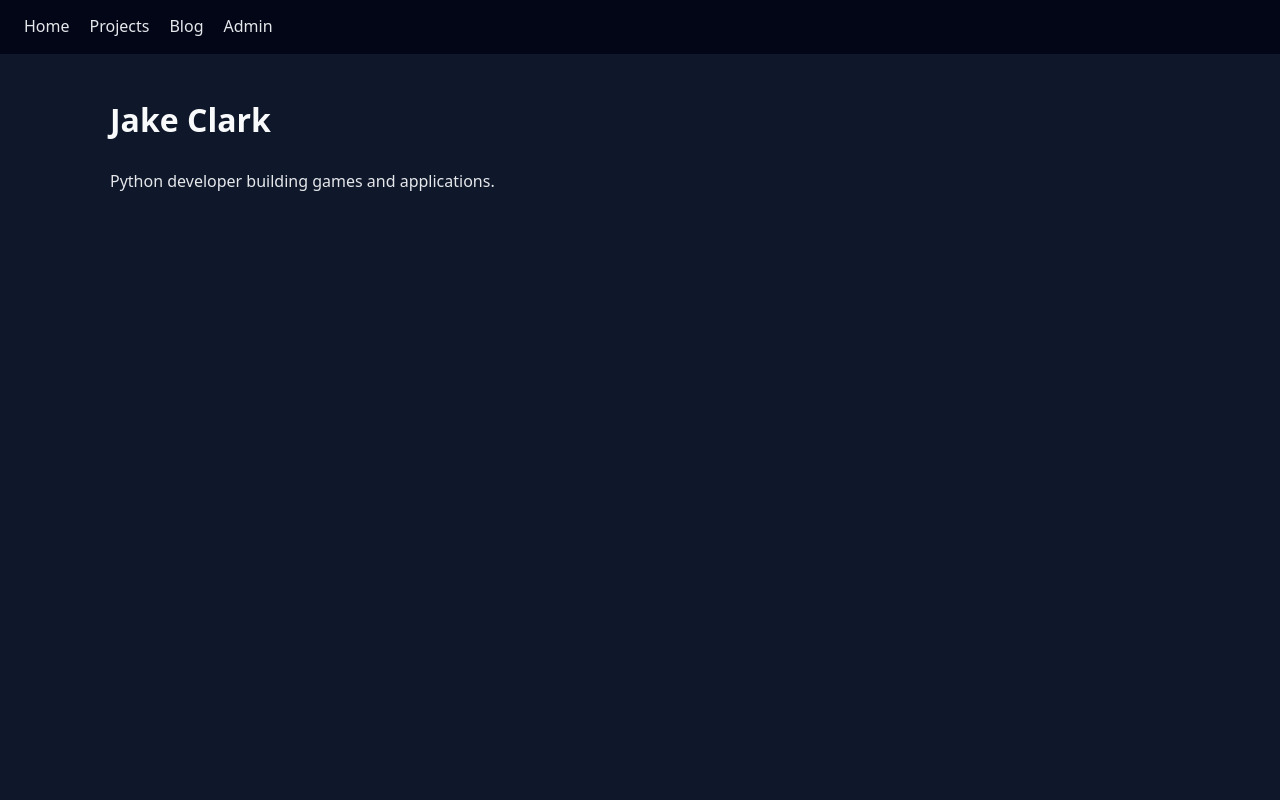
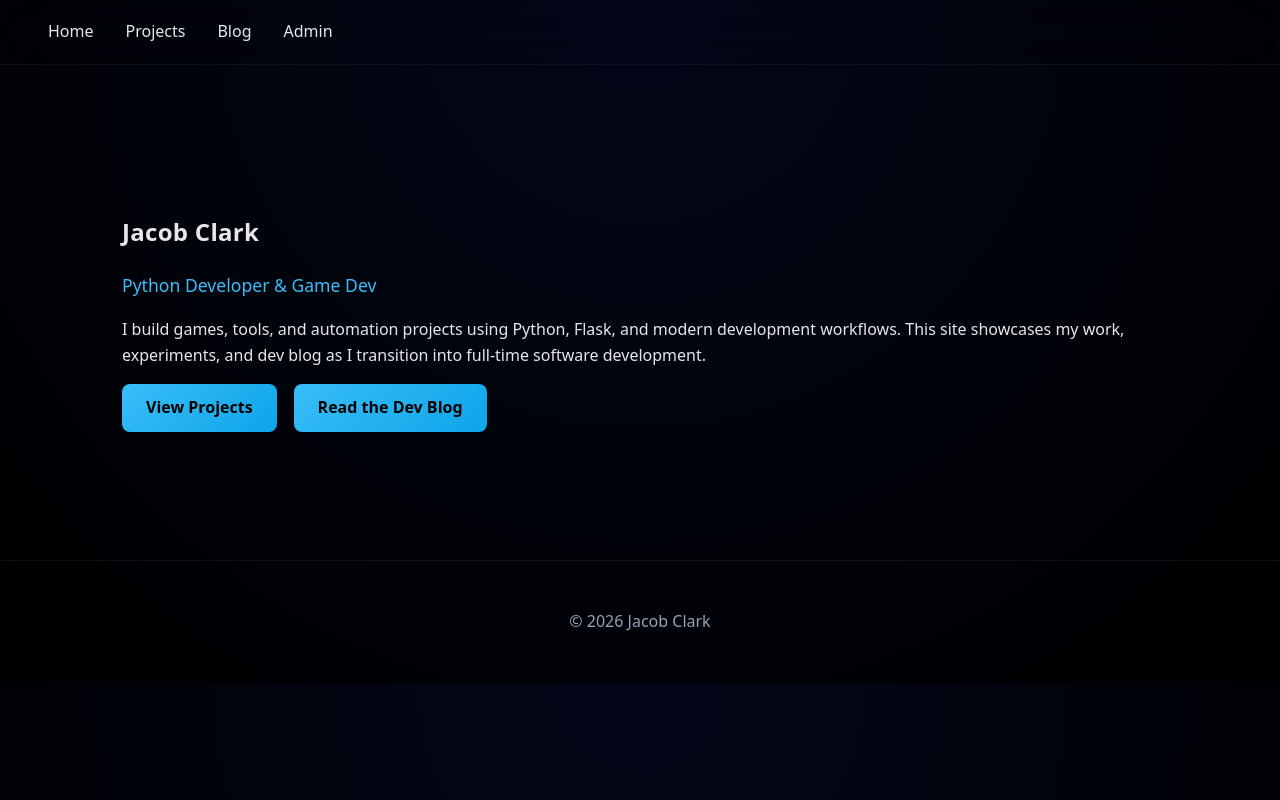
Before and after one commit to PythonJake-888/PythonPortfolio, a Flask app: page / in a window 1280 px wide. Run offline with Flask 3, Linux system fonts and the light colour scheme.

Commit message:
switched to Render Postgre SQL , and added CSS changes

```diff
--- a/app.py
+++ b/app.py
@@ -1,29 +1,57 @@
 import os
-import sqlite3
 from flask import Flask, render_template, request, redirect, url_for, session
 from werkzeug.utils import secure_filename
+from flask_sqlalchemy import SQLAlchemy
+from datetime import datetime
 
-# ---------- APP SETUP ----------
 BASE_DIR = os.path.dirname(os.path.abspath(__file__))
-UPLOAD_FOLDER = os.path.join(BASE_DIR, "static", "uploads")
-DATABASE = os.path.join(BASE_DIR, "instance", "portfolio.db")
+
+# Render-safe persistent disk
+UPLOAD_FOLDER = os.environ.get("UPLOAD_FOLDER", os.path.join(BASE_DIR, "static", "uploads"))
+
+os.makedirs(UPLOAD_FOLDER, exist_ok=True)
+
+# Database (SQLite locally, PostgreSQL on Render)
+db_url = os.environ.get("DATABASE_URL")
+if db_url and db_url.startswith("postgres://"):
+    db_url = db_url.replace("postgres://", "postgresql://")
+
+DATABASE_URI = db_url or "sqlite:///portfolio.db"
 
 app = Flask(__name__)
-app.secret_key = "dev-secret"
+app.secret_key = os.environ.get("SECRET_KEY", "dev-secret")
 app.config["UPLOAD_FOLDER"] = UPLOAD_FOLDER
+app.config["SQLALCHEMY_DATABASE_URI"] = DATABASE_URI
+app.config["SQLALCHEMY_TRACK_MODIFICATIONS"] = False
 
-os.makedirs(UPLOAD_FOLDER, exist_ok=True)
-os.makedirs(os.path.join(BASE_DIR, "instance"), exist_ok=True)
+db = SQLAlchemy(app)
 
-# ---------- DATABASE ----------
-def get_db():
-    conn = sqlite3.connect(DATABASE)
-    conn.row_factory = sqlite3.Row
-    return conn
+# ---------- MODELS ----------
+class Project(db.Model):
+    id = db.Column(db.Integer, primary_key=True)
+    title = db.Column(db.String(200))
+    description = db.Column(db.Text)
+    tech = db.Column(db.String(200))
+    github = db.Column(db.String(200))
+    demo_url = db.Column(db.String(200))
+    image = db.Column(db.String(200))
+    image_url = db.Column(db.String(200))
+    has_demo = db.Column(db.Boolean, default=False)
+
+class BlogPost(db.Model):
+    id = db.Column(db.Integer, primary_key=True)
+    title = db.Column(db.String(200))
+    slug = db.Column(db.String(200), unique=True)
+    body = db.Column(db.Text)
+    image = db.Column(db.String(200))
+    created = db.Column(db.DateTime, default=datetime.utcnow)
+
+with app.app_context():
+    db.create_all()
 
 # ---------- AUTH ----------
-ADMIN_USER = "admin"
-ADMIN_PASS = "password"
+ADMIN_USER = os.environ.get("ADMIN_USER", "admin")
+ADMIN_PASS = os.environ.get("ADMIN_PASS", "password")
 
 # ---------- ROUTES ----------
 @app.route("/")
@@ -32,32 +60,26 @@ def home():
 
 @app.route("/projects")
 def projects():
-    conn = get_db()
-    demo_projects = conn.execute(
-        "SELECT * FROM projects WHERE has_demo = 1"
-    ).fetchall()
-    code_projects = conn.execute(
-        "SELECT * FROM projects WHERE has_demo = 0"
-    ).fetchall()
-    conn.close()
-
-    return render_template(
-        "projects.html",
-        demo_projects=demo_projects,
-        code_projects=code_projects
-    )
+    demo_projects = Project.query.filter_by(has_demo=True).all()
+    code_projects = Project.query.filter_by(has_demo=False).all()
+    return render_template("projects.html", demo_projects=demo_projects, code_projects=code_projects)
 
 @app.route("/blog")
 def blog():
-    return render_template("blog.html")
+    posts = BlogPost.query.order_by(BlogPost.created.desc()).all()
+    return render_template("blog.html", posts=posts)
 
-@app.route("/login", methods=["GET", "POST"])
+@app.route("/blog/<slug>")
+def blog_post(slug):
+    post = BlogPost.query.filter_by(slug=slug).first_or_404()
+    return render_template("blog_post.html", post=post)
+
+@app.route("/login", methods=["GET","POST"])
 def login():
     if request.method == "POST":
         if request.form["username"] == ADMIN_USER and request.form["password"] == ADMIN_PASS:
             session["admin"] = True
             return redirect(url_for("admin"))
-        return render_template("login.html", error="Invalid credentials")
     return render_template("login.html")
 
 @app.route("/logout")
@@ -69,102 +91,55 @@ def logout():
 def admin():
     if not session.get("admin"):
         return redirect(url_for("login"))
+    projects = Project.query.all()
+    posts = BlogPost.query.all()
+    return render_template("admin.html", projects=projects, posts=posts)
 
-    conn = get_db()
-    projects = conn.execute("SELECT * FROM projects").fetchall()
-    conn.close()
-    return render_template("admin.html", projects=projects)
-
-@app.route("/admin/add", methods=["POST"])
+@app.route("/admin/project/add", methods=["POST"])
 def add_project():
-    title = request.form.get("title")
-    description = request.form.get("description")
-    tech = request.form.get("tech")
-    github = request.form.get("github")
-    demo_url = request.form.get("demo_url")
-    image_url = request.form.get("image_url")
-    has_demo = 1 if request.form.get("has_demo") else 0
-
-    conn = sqlite3.connect("projects.db")
-    conn.execute(
-        """
-        INSERT INTO projects
-        (title, description, tech, github, demo_url, image_url, has_demo)
-        VALUES (?, ?, ?, ?, ?, ?, ?)
-        """,
-        (title, description, tech, github, demo_url, image_url, has_demo)
+    has_demo = bool(request.form.get("has_demo"))
+    p = Project(
+        title=request.form["title"],
+        description=request.form["description"],
+        tech=request.form["tech"],
+        github=request.form["github"],
+        demo_url=request.form.get("demo_url"),
+        image_url=request.form.get("image_url"),
+        has_demo=has_demo
     )
-    conn.commit()
-    conn.close()
-
+    db.session.add(p)
+    db.session.commit()
     return redirect(url_for("admin"))
 
-
-
-@app.route("/admin/edit/<int:id>")
-def edit_project(id):
-    if not session.get("admin"):
-        return redirect(url_for("login"))
-
-    conn = get_db()
-    project = conn.execute(
-        "SELECT * FROM projects WHERE id = ?", (id,)
-    ).fetchone()
-    conn.close()
-
-    return render_template("edit_project.html", project=project)
-
-@app.route("/admin/update/<int:id>", methods=["POST"])
-def update_project(id):
-    if not session.get("admin"):
-        return redirect(url_for("login"))
-
-    image_file = request.files.get("image")
-    image_name = request.form.get("current_image")
-
-    if image_file and image_file.filename:
-        image_name = secure_filename(image_file.filename)
-        image_file.save(os.path.join(app.config["UPLOAD_FOLDER"], image_name))
-
-    has_demo = 1 if request.form.get("has_demo") else 0
-
-    conn = get_db()
-    image_url = request.form.get("image_url")
-
-    conn.execute(
-        """
-        UPDATE projects
-        SET title=?, description=?, tech=?, github=?,
-            demo_url=?, image=?, image_url=?, has_demo=?
-        WHERE id=?
-        """,
-        (
-            request.form["title"],
-            request.form["description"],
-            request.form["tech"],
-            request.form["github"],
-            request.form.get("demo_url"),
-            image_name,
-            image_url,
-            has_demo,
-            id,
-        ),
-    )
-    conn.commit()
-    conn.close()
-
+@app.route("/admin/project/delete/<int:id>")
+def delete_project(id):
+    Project.query.filter_by(id=id).delete()
+    db.session.commit()
     return redirect(url_for("admin"))
 
-@app.route("/admin/delete/<int:id>", methods=["POST"])
-def delete_project(id):
-    if not session.get("admin"):
-        return redirect(url_for("login"))
+@app.route("/admin/blog/add", methods=["POST"])
+def add_blog():
+    from slugify import slugify
+    image_file = request.files.get("image")
+    filename = None
+    if image_file and image_file.filename:
+        filename = secure_filename(image_file.filename)
+        image_file.save(os.path.join(app.config["UPLOAD_FOLDER"], filename))
 
-    conn = get_db()
-    conn.execute("DELETE FROM projects WHERE id = ?", (id,))
-    conn.commit()
-    conn.close()
+    post = BlogPost(
+        title=request.form["title"],
+        slug=slugify(request.form["title"]),
+        body=request.form["body"],
+        image=filename
+    )
+    db.session.add(post)
+    db.session.commit()
+    return redirect(url_for("admin"))
 
+@app.route("/admin/blog/delete/<int:id>")
+def delete_blog(id):
+    BlogPost.query.filter_by(id=id).delete()
+    db.session.commit()
     return redirect(url_for("admin"))
 
 if __name__ == "__main__":
--- a/static/css/style.css
+++ b/static/css/style.css
@@ -1,292 +1,185 @@
-/* =====================================================
-   GLOBAL RESET
-===================================================== */
-* {
-  box-sizing: border-box;
-  margin: 0;
-  padding: 0;
-  font-family: system-ui, -apple-system, BlinkMacSystemFont, sans-serif;
+:root {
+  --bg: #0f172a;
+  --panel: #020617;
+  --card: #020617;
+  --text: #e5e7eb;
+  --muted: #94a3b8;
+  --accent: #38bdf8;
+  --border: rgba(255,255,255,.06);
 }
 
-/* =====================================================
-   BODY
-===================================================== */
+* { box-sizing: border-box; }
+
 body {
-  background: #0f172a;
-  color: #e5e7eb;
+  margin: 0;
+  font-family: system-ui, -apple-system, BlinkMacSystemFont, sans-serif;
+  background: radial-gradient(circle at top, #020617, #000);
+  color: var(--text);
   line-height: 1.6;
 }
 
-/* =====================================================
-   NAV
-===================================================== */
-nav {
-  background: #020617;
-  padding: 14px 24px;
+.navbar {
   display: flex;
-  align-items: center;
+  gap: 2rem;
+  padding: 1.2rem 3rem;
+  border-bottom: 1px solid var(--border);
+  backdrop-filter: blur(20px);
 }
 
-nav a {
-  color: #e5e7eb;
+.navbar a {
+  color: var(--text);
   text-decoration: none;
-  margin-right: 20px;
   font-weight: 500;
+  position: relative;
 }
 
-nav a:hover {
-  color: #ffffff;
-  text-decoration: underline;
+.navbar a::after {
+  content: "";
+  position: absolute;
+  left: 0;
+  bottom: -4px;
+  width: 0%;
+  height: 2px;
+  background: var(--accent);
+  transition: .3s;
 }
 
-/* =====================================================
-   PAGE CONTAINER
-===================================================== */
+.navbar a:hover::after {
+  width: 100%;
+}
+
 .container {
   max-width: 1100px;
-  margin: 40px auto;
-  padding: 0 20px;
+  margin: auto;
+  padding: 4rem 2rem;
 }
 
-/* =====================================================
-   HEADINGS
-===================================================== */
-h1 {
-  font-size: 2rem;
-  margin-bottom: 24px;
-  color: #f9fafb;
+h1, h2, h3 {
+  font-weight: 600;
+  letter-spacing: .3px;
 }
 
-h2 {
-  margin-bottom: 20px;
-  color: #f9fafb;
+.hero {
+  padding: 4rem 0;
 }
 
-h3 {
-  color: #111827;
+.hero .subtitle {
+  color: var(--accent);
+  font-size: 1.1rem;
 }
 
-/* =====================================================
-   FORMS (ADMIN + EDIT)
-===================================================== */
-.admin-form,
-.edit-form {
-  background: #f9fafb;
-  border-radius: 14px;
-  padding: 28px;
-  margin-bottom: 60px;
-  box-shadow: 0 12px 30px rgba(0,0,0,0.15);
+.btn {
+  display: inline-block;
+  padding: .7rem 1.5rem;
+  border-radius: 8px;
+  background: linear-gradient(135deg, #38bdf8, #0ea5e9);
+  color: black;
+  text-decoration: none;
+  font-weight: 600;
+  margin-right: .8rem;
+  transition: .2s;
 }
 
-/* Inputs */
-.admin-form input,
-.admin-form textarea,
-.edit-form input,
-.edit-form textarea {
-  width: 100%;
-  padding: 12px;
-  margin-bottom: 14px;
-  border-radius: 8px;
-  border: 1px solid #d1d5db;
-  font-size: 14px;
-  color: #111827;
-  background: #ffffff;
+.btn:hover {
+  transform: translateY(-2px);
+  box-shadow: 0 20px 40px rgba(56,189,248,.3);
 }
 
-textarea {
-  resize: vertical;
-  min-height: 110px;
+.projects-section {
+  margin: 4rem 0;
 }
 
-/* =====================================================
-   CHECKBOX ROW
-===================================================== */
-.checkbox-row {
-  display: flex;
-  align-items: center;
-  gap: 10px;
-  margin: 12px 0 20px;
-  color: #111827;
+.project-card {
+  background: linear-gradient(180deg, rgba(255,255,255,.03), rgba(255,255,255,.01));
+  border: 1px solid var(--border);
+  border-radius: 16px;
+  padding: 1.5rem;
+  margin-bottom: 1.5rem;
+  transition: .3s;
 }
 
-.checkbox-row input {
-  width: auto;
+.project-card:hover {
+  transform: translateY(-6px);
+  box-shadow: 0 30px 80px rgba(0,0,0,.5);
 }
 
-/* =====================================================
-   BUTTONS
-===================================================== */
-.btn {
-  padding: 10px 18px;
-  border-radius: 8px;
-  font-weight: 600;
-  font-size: 0.9rem;
-  border: none;
-  cursor: pointer;
+.project-image {
+  width: 100%;
+  border-radius: 12px;
+  margin: 1rem 0;
+}
+
+.tech-badge {
+  background: rgba(56,189,248,.15);
+  color: #38bdf8;
+  padding: .3rem .7rem;
+  border-radius: 999px;
+  font-size: .75rem;
+  margin-right: .3rem;
+}
+
+.post-preview {
+  padding: 1.5rem;
+  border-bottom: 1px solid var(--border);
+}
+
+.post-preview h2 a {
+  color: var(--accent);
   text-decoration: none;
 }
 
-.btn-primary {
-  background: #2563eb;
-  color: white;
+.login-box, .admin-form {
+  max-width: 420px;
+  margin: auto;
+  background: rgba(255,255,255,.03);
+  padding: 2rem;
+  border-radius: 16px;
+  border: 1px solid var(--border);
 }
 
-.btn-primary:hover {
-  background: #1e4fd8;
+.footer {
+  text-align: center;
+  color: var(--muted);
+  padding: 3rem 1rem;
+  border-top: 1px solid var(--border);
 }
+/* === ADMIN DASHBOARD LAYOUT FIX === */
 
-.btn-edit {
-  background: #4f46e5;
-  color: white;
-}
-
-.btn-delete {
-  background: #dc2626;
-  color: white;
-}
-
-/* =====================================================
-   ADMIN PROJECT GRID
-===================================================== */
-.admin-project-grid {
-  display: grid;
-  grid-template-columns: repeat(auto-fill, minmax(280px, 1fr));
-  gap: 24px;
-}
-
-/* =====================================================
-   ADMIN PROJECT CARD
-===================================================== */
-.admin-project-card {
-  background: #f9fafb;
-  border-radius: 14px;
-  padding: 20px;
-  display: flex;
-  flex-direction: column;
-  gap: 12px;
-  box-shadow: 0 12px 30px rgba(0,0,0,0.12);
-}
-/* =====================================================
-   ADMIN TEXT COLOR FIX
-===================================================== */
-
-.admin-form,
-.admin-project-card {
-  color: #111827; /* dark text */
-}
-
-.admin-project-card p {
-  color: #374151;
-}
-
-.admin-project-card small {
-  color: #6b7280;
-}
-
-.admin-project-card h3 {
-  color: #111827;
-}
-
-/* =====================================================
-   IMAGE WRAPPER (SINGLE SOURCE OF TRUTH)
-===================================================== */
-.image-wrapper {
-  width: 100%;
-  height: 200px;
-  background: #e5e7eb;
-  border-radius: 10px;
-  display: flex;
-  align-items: center;
-  justify-content: center;
-  overflow: hidden;
-}
-
-.image-wrapper img {
-  max-width: 100%;
-  max-height: 100%;
-  width: auto;
-  height: auto;
-  object-fit: contain;
-}
-
-/* =====================================================
-   BADGES
-===================================================== */
-.tech-badge {
-  align-self: flex-start;
-  background: #eef2ff;
-  color: #1e3a8a;
-  padding: 4px 10px;
-  border-radius: 999px;
-  font-size: 0.7rem;
-  font-weight: 600;
-}
-
-.demo-badge {
-  align-self: flex-start;
-  background: #16a34a;
-  color: white;
-  padding: 4px 10px;
-  border-radius: 999px;
-  font-size: 0.7rem;
-}
-
-/* =====================================================
-   PUBLIC PROJECT CARDS
-===================================================== */
-.project-card {
-  background: #f9fafb;
-  border-radius: 14px;
-  padding: 22px;
-  margin-bottom: 26px;
-  box-shadow: 0 12px 30px rgba(0,0,0,0.12);
-}
-
-.project-card h3 {
-  margin-bottom: 8px;
-}
-
-.project-card p {
-  color: #374151;
-}
-
-/* =====================================================
-   PROJECT LINKS
-===================================================== */
-.project-links a {
-  color: #2563eb;
-  font-weight: 600;
-  margin-right: 12px;
-}
-
-.project-links a:hover {
-  text-decoration: underline;
-}
-
-/* =====================================================
-   RESPONSIVE (MOBILE FIX)
-===================================================== */
-@media (max-width: 768px) {
-
-  .container {
-    max-width: 100%;
-    padding: 0 16px;
+.admin-form {
+  max-width: 520px;
+  margin: 0 auto 4rem auto;
 }
 
 .admin-project-grid {
-    grid-template-columns: 1fr;
+  display: grid;
+  grid-template-columns: repeat(auto-fill, minmax(340px, 1fr));
+  gap: 2rem;
+  margin-top: 3rem;
 }
 
-  .image-wrapper {
-    height: 280px;
+.admin-project-card {
+  min-height: 320px;
+  display: flex;
+  flex-direction: column;
+  justify-content: space-between;
 }
 
-  .project-card {
-    width: 100%;
+/* Blog / project input cards */
+.admin-form,
+.admin-blog-row {
+  background: linear-gradient(180deg, rgba(255,255,255,.05), rgba(255,255,255,.02));
+  padding: 2rem;
+  border-radius: 18px;
 }
 
-  h1 {
-    font-size: 1.7rem;
+/* Inputs breathe more */
+.admin-form input,
+.admin-form textarea {
+  width: 100%;
+  margin-bottom: 1rem;
+  padding: .6rem .8rem;
+  border-radius: 8px;
+  border: 1px solid var(--border);
+  background: rgba(0,0,0,.3);
+  color: white;
 }
-
-}
--- a/templates/about.html
+++ b/templates/about.html
@@ -1,5 +1,5 @@
 {% extends "base.html" %}
-{% block title %}About{% endblock %}
+
 {% block content %}
 <h1>About Me</h1>
 <p>I’m transitioning into software development with a focus on Python.</p>
--- a/templates/base.html
+++ b/templates/base.html
@@ -1,10 +1,12 @@
-<!-- templates/base.html -->
 <!DOCTYPE html>
 <html lang="en">
 <head>
   <meta charset="UTF-8">
   <meta name="viewport" content="width=device-width, initial-scale=1.0">
-  <title>{{ title or "Portfolio" }}</title>
+
+  <title>{% block title %}Jacob Clark | Developer{% endblock %}</title>
+  <meta name="description" content="Python developer portfolio, game dev projects, and development blog.">
+
   <link rel="stylesheet" href="{{ url_for('static', filename='css/style.css') }}">
 </head>
 
@@ -27,5 +29,9 @@
   {% block content %}{% endblock %}
 </main>
 
+<footer class="footer">
+  © 2026 Jacob Clark
+</footer>
+
 </body>
 </html>
--- a/templates/contact.html
+++ b/templates/contact.html
@@ -1,5 +1,5 @@
 {% extends "base.html" %}
-{% block title %}Blog{% endblock %}
+
 {% block content %}
 <h1>Contact</h1>
 <p>Contact Page Works </p>
--- a/templates/home.html
+++ b/templates/home.html
@@ -1,6 +1,19 @@
 {% extends "base.html" %}
-{% block title %}Home{% endblock %}
+
+
 {% block content %}
-<h1>Jake Clark</h1>
-<p>Python developer building games and applications.</p>
+<section class="hero">
+  <h1>Jacob Clark</h1>
+  <p class="subtitle">Python Developer & Game Dev</p>
+
+  <p>
+    I build games, tools, and automation projects using Python, Flask, and modern development workflows.
+    This site showcases my work, experiments, and dev blog as I transition into full-time software development.
+  </p>
+
+  <div class="hero-actions">
+    <a href="{{ url_for('projects') }}" class="btn">View Projects</a>
+    <a href="{{ url_for('blog') }}" class="btn secondary">Read the Dev Blog</a>
+  </div>
+</section>
 {% endblock %}
--- a/templates/login.html
+++ b/templates/login.html
@@ -1,5 +1,5 @@
 {% extends "base.html" %}
-{% block title %}Login{% endblock %}
+
 
 {% block content %}
 <h1>Admin Login</h1>
```
Also changed, not shown: templates/admin.html (+42 -36 lines), templates/blog.html (+23 -3 lines), templates/projects.html (+3 -8 lines), instance/portfolio.db. Lines whose indentation alone changed are shown as unchanged.
